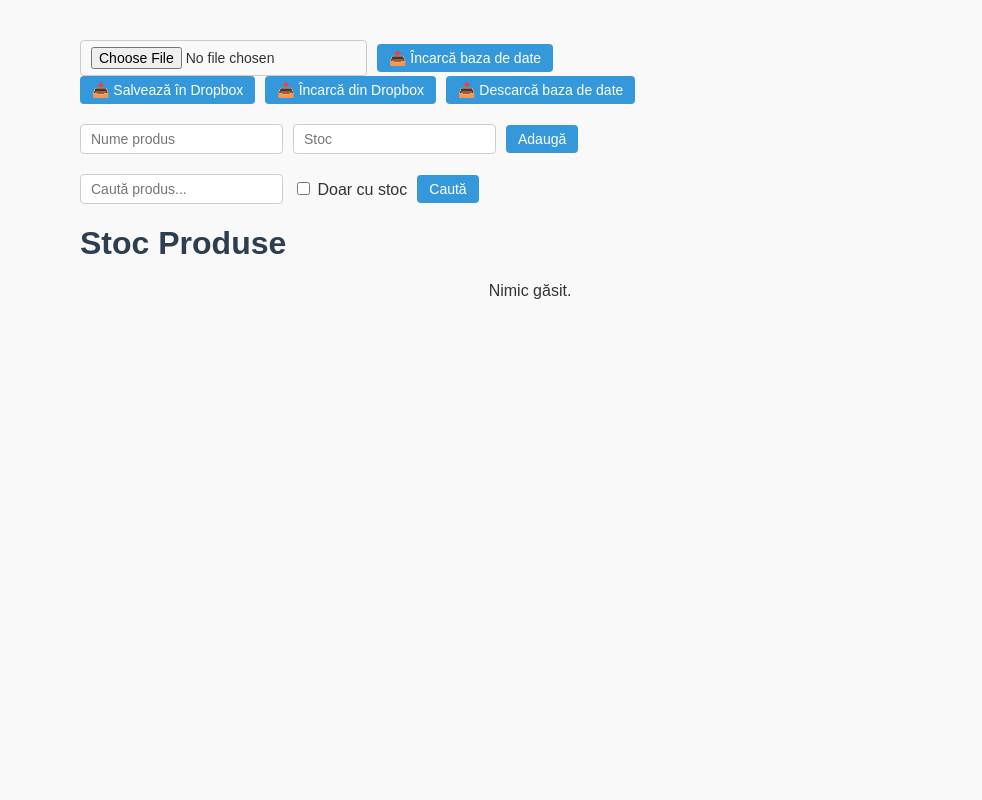
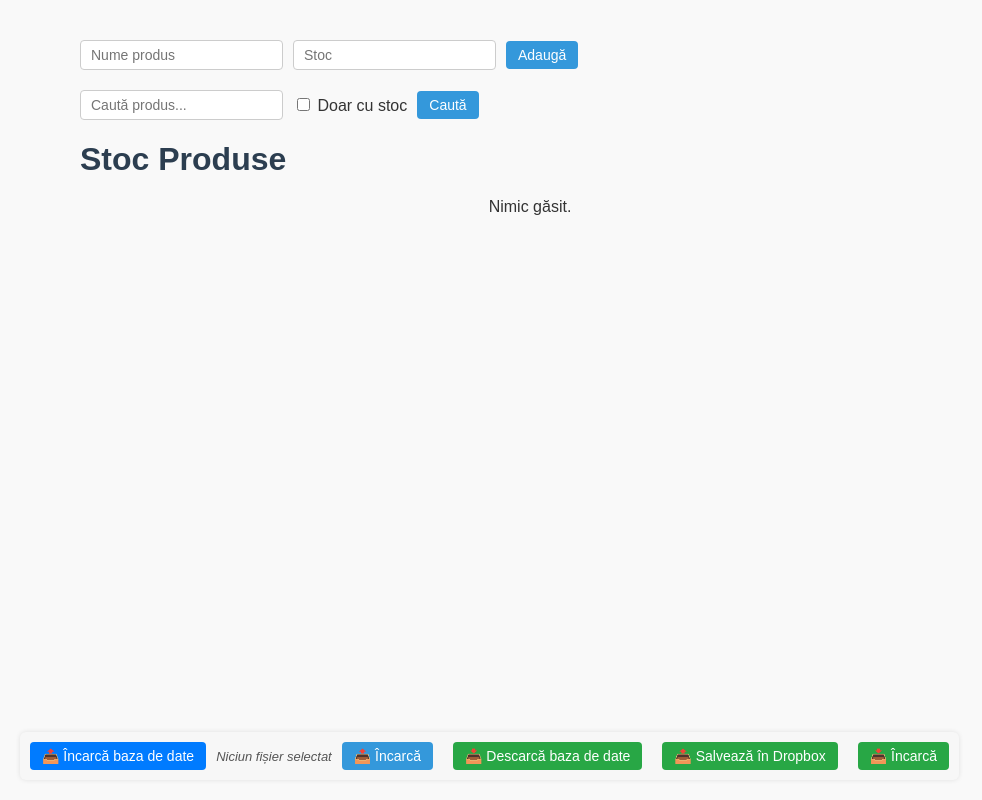
Before and after one commit to gsmcontactct/stock-web-app, a Python web app: template templates/index.html in a window 1280 px wide. Shown: the whole page, without its empty margins (0-982 px from the left). Run offline with Jinja, Linux system fonts and the light colour scheme; the template is opened without the code that fills it, so the values that code supplies are empty.

Commit message:
Add Dropbox integration and DB upload/download for inventory

```diff
--- a/static/style.css
+++ b/static/style.css
@@ -1,3 +1,6 @@
+/* ===========================
+   GLOBAL STYLES
+=========================== */
 body {
     font-family: Arial, sans-serif;
     background-color: #f9f9f9;
@@ -11,6 +14,9 @@ h1 {
     margin-bottom: 20px;
 }
 
+/* ===========================
+   CONTAINER
+=========================== */
 .container {
     width: 100%;
     max-width: 900px;
@@ -18,6 +24,9 @@ h1 {
     margin-right: auto;
 }
 
+/* ===========================
+   TOP BAR FOR ADD + SEARCH
+=========================== */
 .top-bar {
     display: flex;
     justify-content: space-between;
@@ -36,8 +45,7 @@ h1 {
 
 input[type="text"],
 input[type="number"],
-input[type="search"],
-input[type="file"] {
+input[type="search"] {
     padding: 6px 10px;
     border: 1px solid #ccc;
     border-radius: 4px;
@@ -58,23 +66,20 @@ button:hover {
     background-color: #2980b9;
 }
 
-.db-buttons {
-    display: flex;
-    gap: 10px;
-    flex-wrap: wrap;
-    margin-bottom: 20px;
-}
-
 a {
     color: #3498db;
     text-decoration: none;
     font-size: 14px;
+    margin-left: 10px;
 }
 
 a:hover {
     text-decoration: underline;
 }
 
+/* ===========================
+   PRODUCT LIST
+=========================== */
 ul.product-list {
     list-style: none;
     padding: 0;
@@ -103,6 +108,64 @@ li.product-item {
     align-items: center;
 }
 
+/* ===========================
+   BOTTOM LEFT DB UPLOAD + DOWNLOAD + DROPBOX
+=========================== */
+.bottom-left {
+    position: fixed;
+    bottom: 20px;
+    left: 20px;
+    background: #f7f7f7;
+    padding: 10px;
+    border-radius: 6px;
+    box-shadow: 0 0 5px rgba(0,0,0,0.1);
+    z-index: 1000;
+    display: flex;
+    align-items: center;
+    gap: 10px;
+}
+
+.bottom-left input[type="file"] {
+    display: none;
+}
+
+#file-chosen {
+    font-size: 13px;
+    color: #555;
+    font-style: italic;
+}
+
+/* Buttons */
+.upload-btn, .db-btn {
+    padding: 6px 12px;
+    border-radius: 4px;
+    font-size: 14px;
+    text-decoration: none;
+    cursor: pointer;
+}
+
+.upload-btn {
+    background-color: #007bff;
+    color: white;
+}
+
+.upload-btn:hover {
+    background-color: #0056b3;
+}
+
+.db-btn {
+    background: #28a745;
+    color: white;
+    border: none;
+}
+
+.db-btn:hover {
+    background: #218838;
+}
+
+/* ===========================
+   RESPONSIVE
+=========================== */
 @media (max-width: 700px) {
     .top-bar {
         flex-direction: column;
--- a/templates/index.html
+++ b/templates/index.html
@@ -7,19 +7,6 @@
 </head>
 <body>
     <div class="container">
-
-    <!-- DATABASE + DROPBOX (same idea as first app) -->
-    <form action="/upload-db" method="POST" enctype="multipart/form-data" class="form-row">
-        <input type="file" name="file" required>
-        <button type="submit">📤 Încarcă baza de date</button>
-    </form>
-
-    <div class="db-buttons">
-        <a href="/save-dropbox"><button type="button">📤 Salvează în Dropbox</button></a>
-        <a href="/load-dropbox"><button type="button">📥 Încarcă din Dropbox</button></a>
-        <a href="/download-db"><button type="button">📥 Descarcă baza de date</button></a>
-    </div>
-
         <!-- ADD + SEARCH -->
         <div class="top-bar">
             <form class="form-row" method="post" action="/add">
@@ -29,7 +16,7 @@
             </form>
 
             <form class="form-row" method="get" action="/search">
-            <input type="search" name="q" placeholder="Caută produs..." value="{{ search or '' }}">
+                <input type="text" name="q" placeholder="Caută produs..." value="{{ search or '' }}">
                 <label>
                     <input type="checkbox" name="in_stock_only" {% if in_stock_only %}checked{% endif %}>
                     Doar cu stoc
@@ -47,19 +34,31 @@
                 <div class="product-info">
                     <strong>{{ product[1] }}</strong> ({{ product[2] }}) – Stoc:
                 </div>
-
                 <form method="post" action="/update/{{ product[0] }}" class="product-actions">
                     <input type="number" name="stock" value="{{ product[3] }}" min="0">
                     <button type="submit">✔</button>
-                <a href="/delete/{{ product[0] }}"
-                   onclick="return confirm('Sigur vrei să ștergi produsul {{ product[1] }}?')">✖</a>
+                    <a href="/delete/{{ product[0] }}" onclick="return confirm('Sigur vrei să ștergi produsul {{ product[1] }}?')">✖</a>
                 </form>
             </li>
             {% else %}
-        <li style="text-align:center;">Nimic găsit.</li>
+            <li style="text-align: center;">Nimic găsit.</li>
             {% endfor %}
         </ul>
+    </div>
 
-</div>
-</body>
-</html>
+    <!-- BOTTOM LEFT DB UPLOAD + DOWNLOAD + DROPBOX -->
+    <div class="bottom-left">
+        <!-- Upload -->
+        <label for="file-upload" class="upload-btn">📤 Încarcă baza de date</label>
+        <input type="file" id="file-upload" name="file">
+        <span id="file-chosen">Niciun fișier selectat</span>
+        <form action="/upload-db" method="POST" enctype="multipart/form-data" style="display:inline;">
+            <button type="submit">📤 Încarcă</button>
+        </form>
+
+        <!-- Download -->
+        <a href="/download-db" class="db-btn">📥 Descarcă baza de date</a>
+
+        <!-- Dropbox Save / Load -->
+        <a href="/save-dropbox" class="db-btn">📤 Salvează în Dropbox</a>
+        <a href="/load-dropbox" class="db-btn">📥 Încarcă
```
Also changed, not shown: app.py (+22 -91 lines), inventory.db (deleted). Lines whose indentation alone changed are shown as unchanged.
